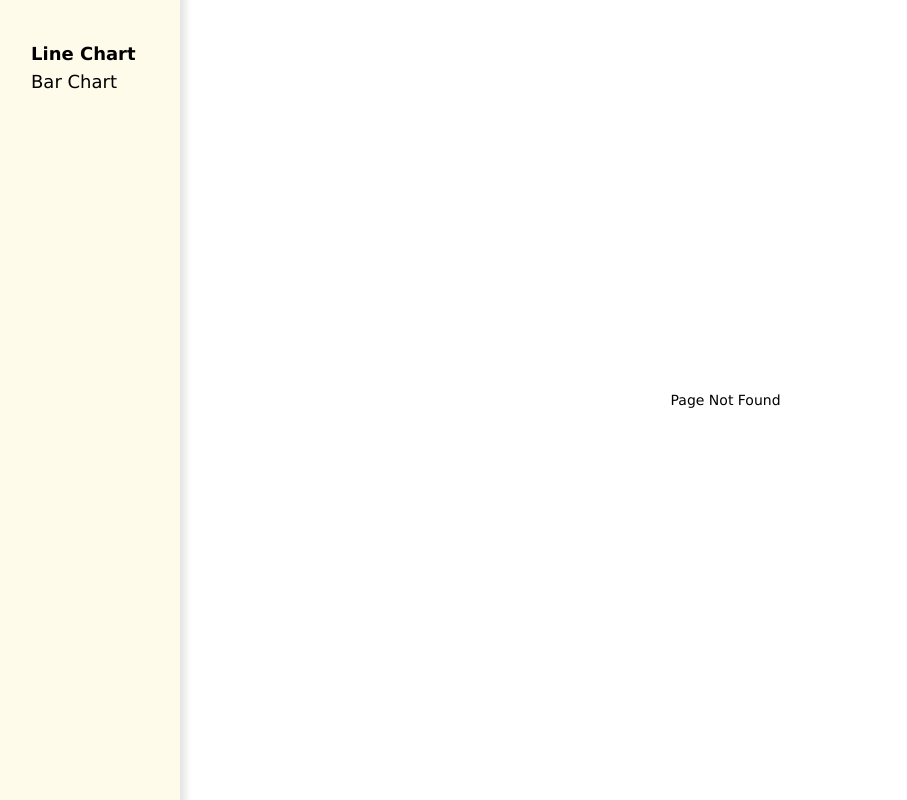
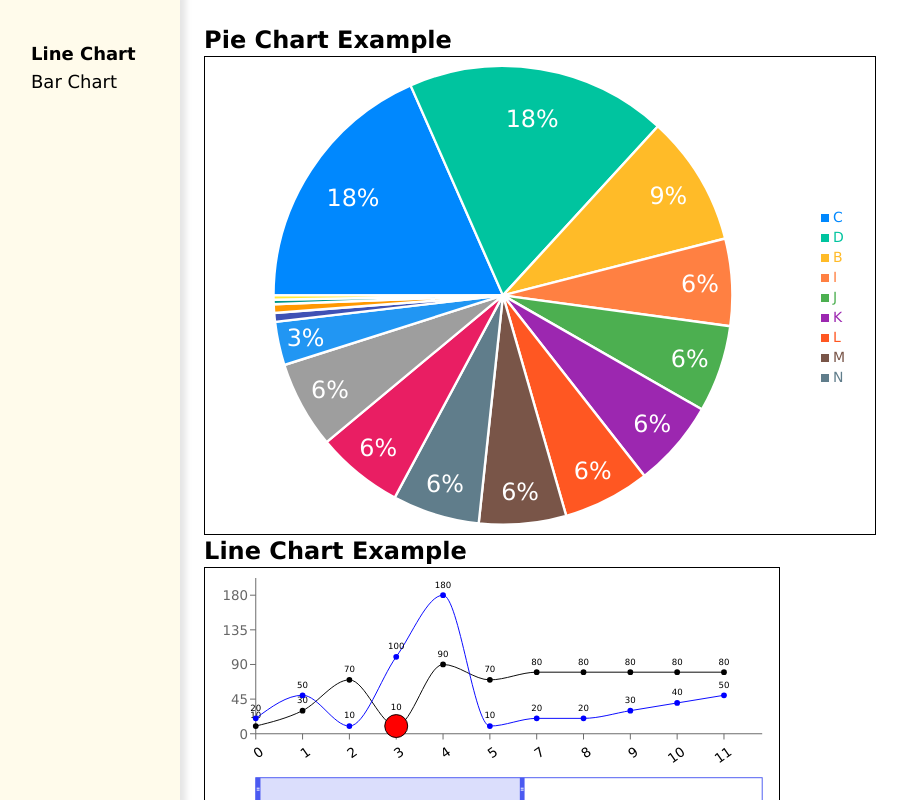
Before and after one commit to talkohavy/charts, a React (Vite) app: page / in a window 1280 px wide. Before the commit this address had no page. Shown: the whole page, without its empty margins (9-916 px from the left). Built offline with nearby package versions, Linux system fonts and the light colour scheme.

Commit message:
added LineChartExamplePage as homepage

```diff
--- a/src/App.tsx
+++ b/src/App.tsx
@@ -4,11 +4,15 @@ import Layout from './components/Layout/index';
 import PageNotFound from './pages/PageNotFound';
 import { routes } from './routes';
 
+const LineChartExamplePage = routes[0].Component;
+
 export default function App() {
   return (
     <Layout>
       <Suspense>
         <Routes>
+          <Route key={-1} path='/' element={<LineChartExamplePage />} />
+
           {routes.map(({ to: path, Component }, index) => (
             <Route key={index} path={path} element={<Component />} />
           ))}
--- a/src/routes.ts
+++ b/src/routes.ts
@@ -4,6 +4,7 @@ const LineChartExamplePage = lazy(() => import('./pages/LineChartExamplePage'));
 const BarChartExamplePage = lazy(() => import('./pages/BarChartExamplePage'));
 
 export const routes = [
+  // Leave this as the first, since it will serve as the homepage
   {
     to: '/line-chart',
     text: 'Line Chart',
```
